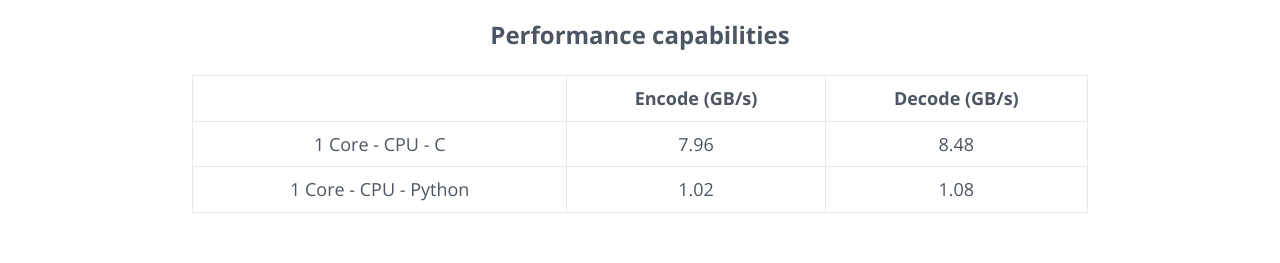
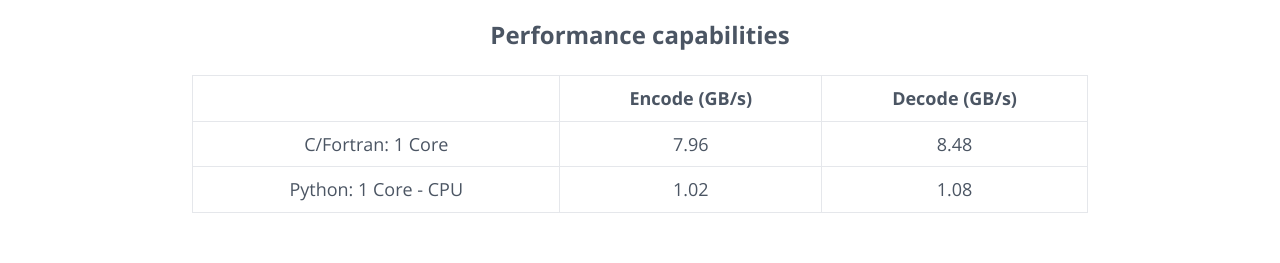
Before and after one commit to centralspiral/centralspiral.github.io, a plain HTML site: page index.html in a window 1280 px wide. Shown: the part 2940-3203 px from the top of the page. Drawn offline with nearby package versions, Linux system fonts and the light colour scheme.

Commit message:
Update index.html

```diff
--- a/index.html
+++ b/index.html
@@ -163,12 +163,12 @@
 						</thead>
 						<tbody>
 							<tr>
-								<td class="border px-2 py-2 text-center">1 Core - CPU - C</td>
+								<td class="border px-2 py-2 text-center">C/Fortran: 1 Core</td>
 								<td class="border px-2 py-2 text-center">7.96</td>
 								<td class="border px-2 py-2 text-center">8.48</td>
 							</tr>
 							<tr>
-								<td class="border px-2 py-2 text-center">1 Core - CPU - Python</td>
+								<td class="border px-2 py-2 text-center">Python: 1 Core - CPU</td>
 								<td class="border px-2 py-2 text-center">1.02</td>
 								<td class="border px-2 py-2 text-center">1.08</td>
 							</tr>
```
